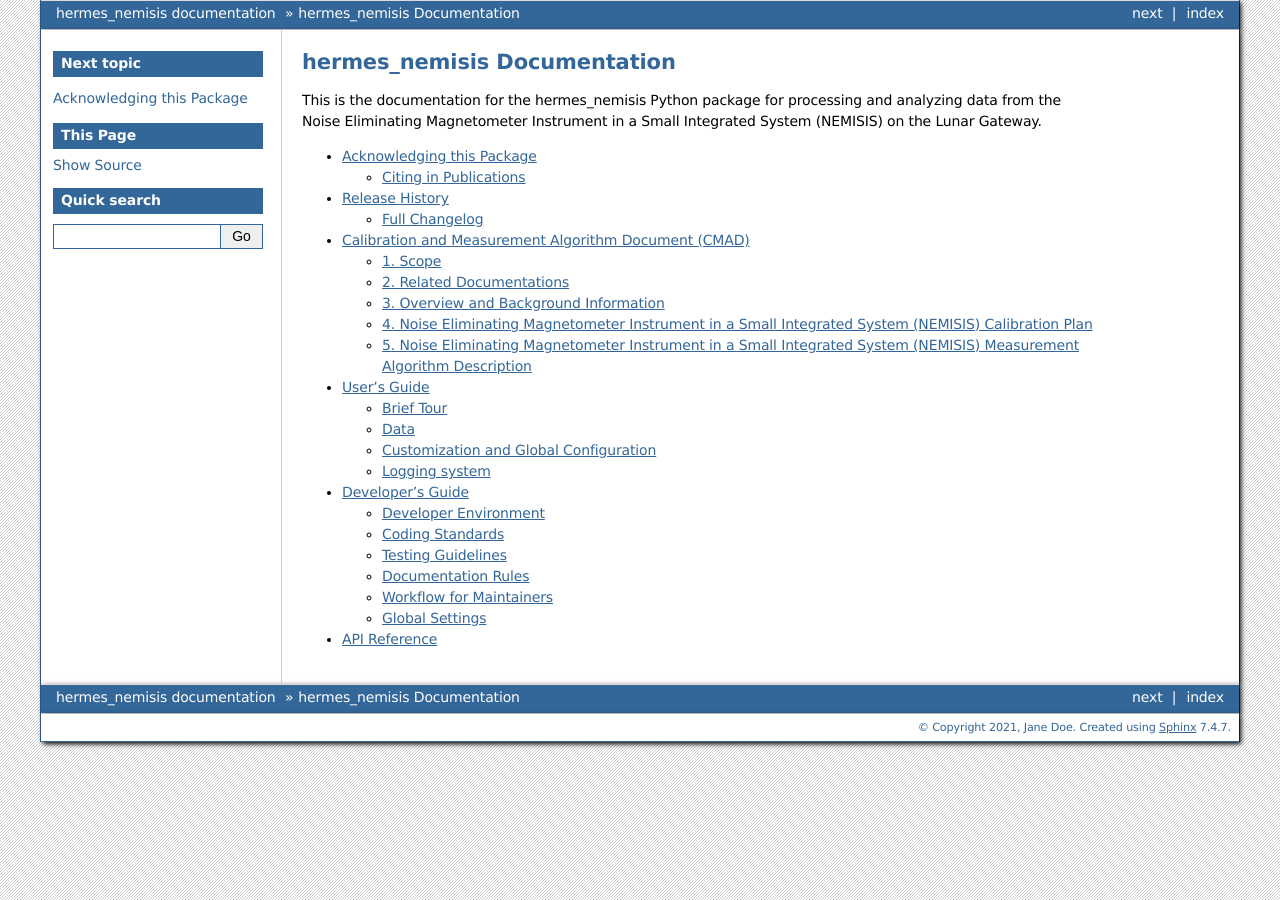
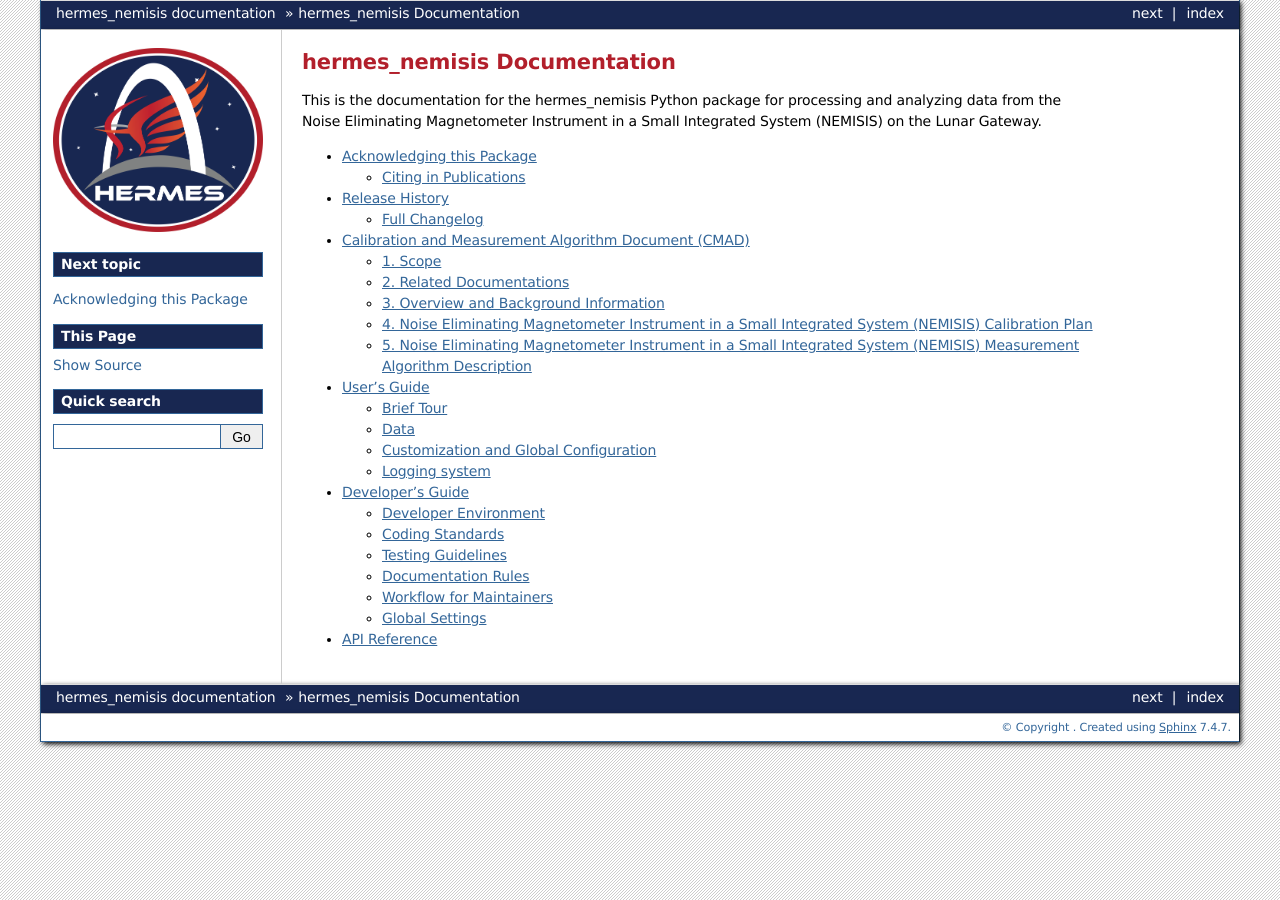
Before and after one commit to HERMES-SOC/hermes_nemisis, a Sphinx documentation site: the page built from docs/index.rst, in a window 1280 px wide. Built offline with Sphinx 7.4.7, drawn with Linux system fonts in a browser that asks for light colours; the version number could not be read and is left out.

Commit message:
[create-pull-request] automated change

```diff
--- /dev/null
+++ b/docs/_static/css/custom.css
@@ -0,0 +1,18 @@
+
+div.related ul{
+    background-color:#182751 !important;
+}
+
+div.sphinxsidebar h4{
+    border: 1px solid 182751;
+    background-color: #182751;
+}
+
+div.sphinxsidebar h3{
+    border: 1px solid 182751;
+    background-color: #182751;
+}
+
+h1, h2, h3 {
+    color:#b21f2b;
+}
--- a/docs/conf.py
+++ b/docs/conf.py
@@ -12,8 +12,8 @@
 # -- Project information -----------------------------------------------------
 
 project = "hermes_nemisis"
-copyright = "2021, Jane Doe"
-author = "Jane Doe"
+copyright = ""
+author = "The HERMES Team"
 
 # The full version, including alpha/beta/rc tags
 from hermes_nemisis import __version__
@@ -104,7 +104,13 @@
 # The theme to use for HTML and HTML Help pages.  See the documentation for
 # a list of builtin themes.
 html_theme = "bizstyle"
+html_static_path = ["_static"]
 
+html_logo = "logo/hermes_logo.png"
+html_favicon = "logo/favicon.ico"
+html_css_files = [
+    "css/custom.css",
+]
 # Add any paths that contain custom static files (such as style sheets) here,
 # relative to this directory. They are copied after the builtin static files,
 # so a file named "default.css" will overwrite the builtin "default.css".
```
Also changed, not shown: .cruft.json, docs/logo/favicon.ico (added), docs/logo/hermes_logo.png (added), 2 other files.
